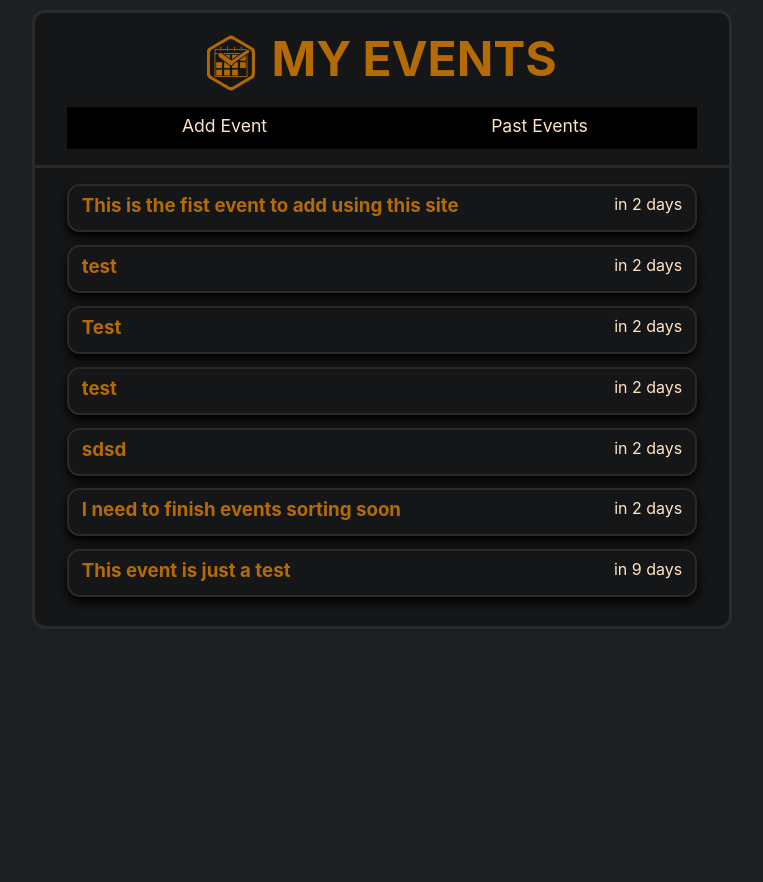
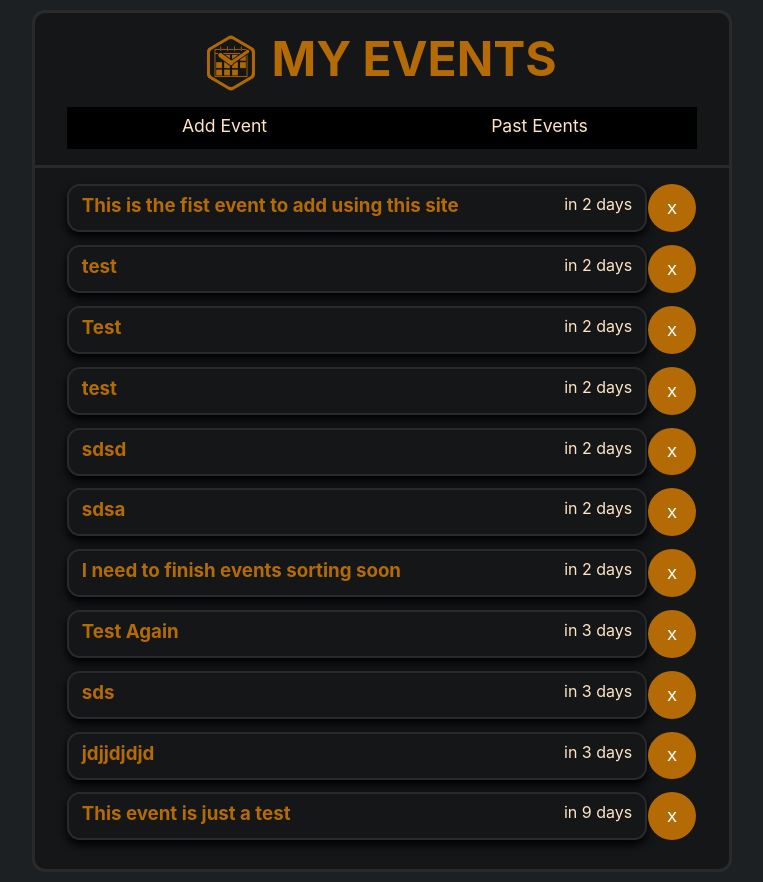
Before and after one commit to ehsanmiran/JS3_inl-uppgift-2, a React (Create React App) app in the folder event-eracker-reactjs/: page / in a window 1280 px wide. Shown: the whole page, without its empty margins (258-1021 px from the left). Before the commit the page ends 800 px from the top, so only its background shows below. Built offline with nearby package versions, Linux system fonts and the light colour scheme; data requests are answered from the project's data file.

Commit message:
delete buttons have added now - not active yet

```diff
--- a/event-eracker-reactjs/data/db.json
+++ b/event-eracker-reactjs/data/db.json
@@ -41,6 +41,30 @@
       "timeStamp": 1653404280000,
       "description": "",
       "id": 7
+    },
+    {
+      "title": "Test Again",
+      "timeStamp": 1653423180000,
+      "description": "",
+      "id": 8
+    },
+    {
+      "title": "sdsa",
+      "timeStamp": 1653406320000,
+      "description": "",
+      "id": 9
+    },
+    {
+      "title": "sds",
+      "timeStamp": 1653424020000,
+      "description": "sd",
+      "id": 10
+    },
+    {
+      "title": "jdjjdjdjd",
+      "timeStamp": 1653427680000,
+      "description": "",
+      "id": 11
     }
   ]
 }
--- a/event-eracker-reactjs/src/App.css
+++ b/event-eracker-reactjs/src/App.css
@@ -11,7 +11,6 @@ body, html {
   background-color: #141618;
   width: 90%;
   max-width: 700px;
-  /* min-height: 700px; */
   margin: 10px auto;
   border: solid 3px #2a2a2a;
   border-radius: 13px;
@@ -109,12 +108,6 @@ body, html {
   margin: 0 auto;
   text-align: center;
 }
-/* placeholder {
-  font-size: 1.2rem;
-  color: #938370;
-  font-style: italic;
-  font-family:-apple-system, BlinkMacSystemFont, 'Segoe UI', Roboto, Oxygen, Ubuntu, Cantarell, 'Open Sans', 'Helvetica Neue', sans-serif;
-} */
 .dateTimePicker {
   padding: 0 20px;
   display: grid;
@@ -130,7 +123,7 @@ body, html {
   border: 0;
   background-color: #b46b05;
   color: #ffffff;
-  border-radius: 20px;
+  border-radius: 50vh;
   transition: all 250ms ease-in-out;
   cursor: pointer;
 }
@@ -193,3 +186,11 @@ textarea {
 .disabled {
   pointer-events: none;
 }
+.grid {
+  display: grid;
+  grid-template-columns: 1fr 50px;
+}
+.grid button{
+  padding: 0 19px 0;
+  margin-bottom: 13px !important ;
+}
--- a/event-eracker-reactjs/src/Views/AddEvent.jsx
+++ b/event-eracker-reactjs/src/Views/AddEvent.jsx
@@ -1,7 +1,8 @@
 import { useState } from 'react'
+import { useNavigate } from 'react-router-dom'
 
 const AddEvent = () => {
-
+  const navigate = useNavigate()
   const [title, setTitle] = useState('')
   const [timeStamp, setTimeStamp] = useState('')
   const [description, setDescription] = useState('')
@@ -22,7 +23,9 @@ const AddEvent = () => {
       setTimeStamp('')
       setDescription('')
       setLoading(false)
+
     })
+    setTimeout ( () => navigate('/'), 500);
   }
 
   return (
--- a/event-eracker-reactjs/src/components/Event.jsx
+++ b/event-eracker-reactjs/src/components/Event.jsx
@@ -5,10 +5,13 @@ import { Link } from 'react-router-dom'
 
 const Event = ({event}) => {
   return (
+    <div className='grid'>
     <Link to={`/event/${event.id}`} className='event-line'>
       <h3>{event.title}</h3>
       <p>{moment(event.timeStamp).fromNow()}</p>
     </Link>
+    <button className='btn'>x</button>
+    </div>
   )
 }
 
```
